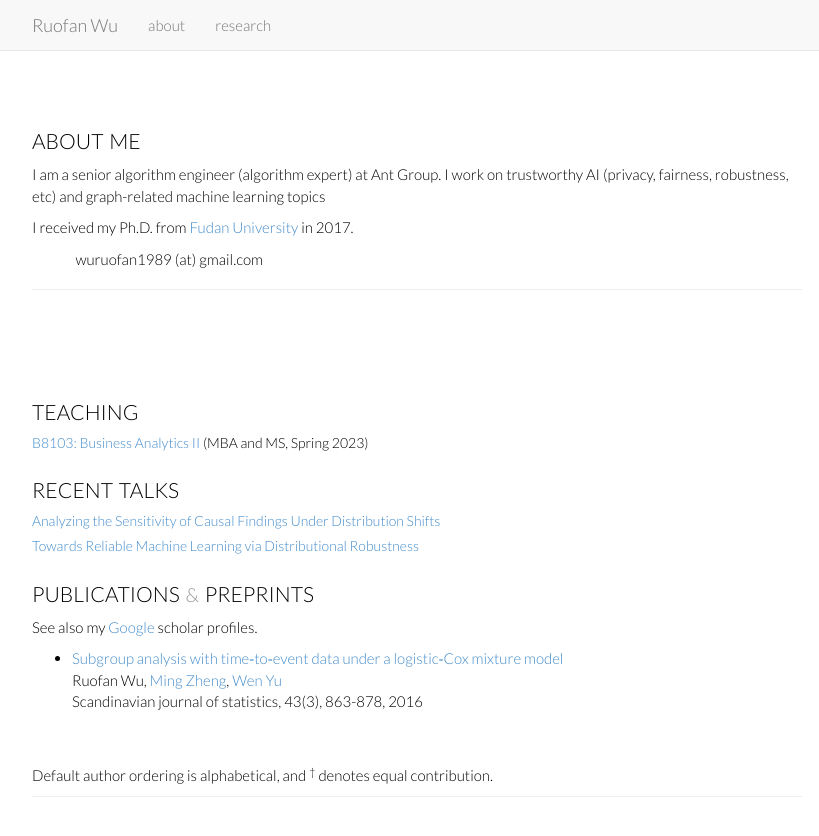
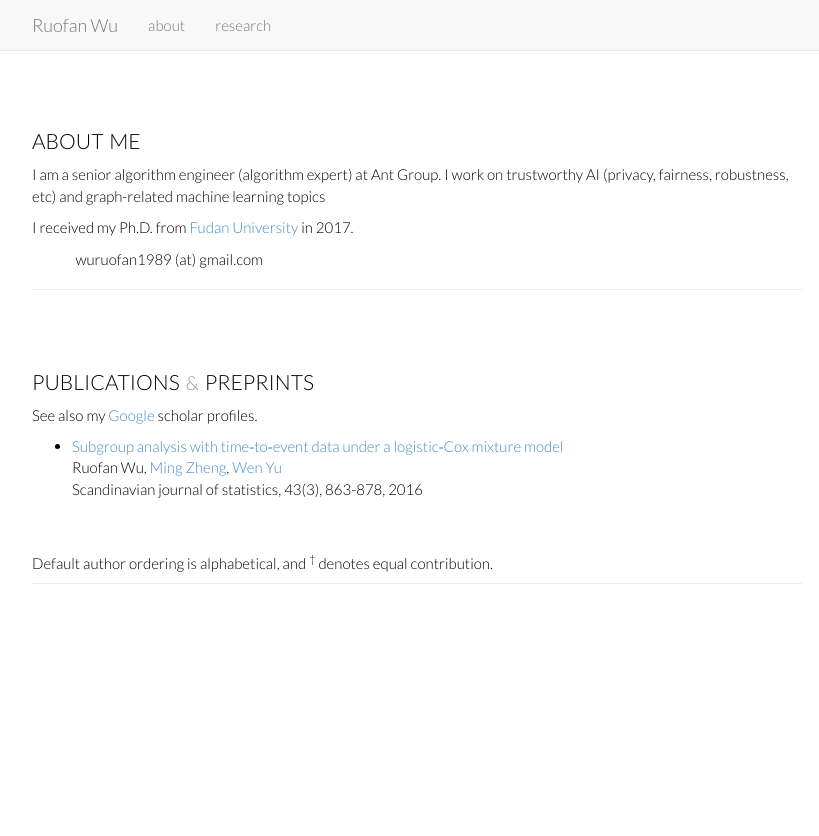
Before and after one commit to Rorschach1989/rorschach1989.github.io, a Jekyll site: the page index.html, which Jekyll copies as it is, in a window 1280 px wide. Shown: the top 836 px of the page, without its empty margins (223-1042 px from the left). Built offline with Jekyll 4.4.1, drawn with Linux system fonts in a browser that asks for light colours; nearby versions of some CDN libraries; library files that are not in the unit come from our copies.

Commit message:
Change template #12

```diff
--- a/index.html
+++ b/index.html
@@ -78,28 +78,6 @@
 	</p>
     </div>
 	<br>
-
-	<h2 id="teaching" style="padding-top: 140px; margin-top: -90px;">teaching</h2>
-
-		  <p> <h5> <a href="https://courseworks2.columbia.edu/courses/124995">B8103:
-	Business Analytics II </a> (MBA and MS, Spring 2023) </h5>
-	</p>
-
-	<h2 id="talks" style="padding-top: 20px; margin-top: -10px;">recent talks</h2>
-
-
-	<p> <h5> <a href="https://drive.google.com/file/d/1ApBFWEkzOP39gIVMDBnXbdXXlARWXqDX/view">
-	  Analyzing the Sensitivity of Causal Findings Under Distribution Shifts </a>
-  </h5>
-	</p>
-
-
-	<p> <h5> <a href="https://youtu.be/DRlF5sdCkKY"> Towards Reliable Machine
-	  Learning via Distributional Robustness</a> </h5>
-	</p>
-
-
-	</p>
 
       <!-- <br>
 
```
